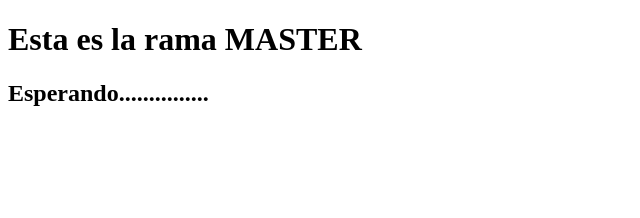
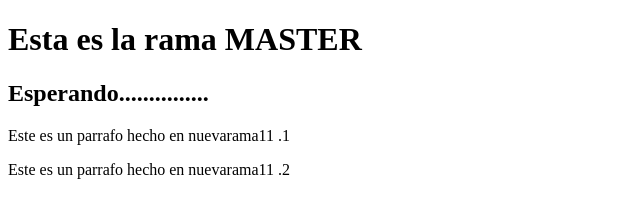
Before and after one commit to AndresRodriguez00/JavaScript, a plain HTML site: page index.html in a window 1280 px wide. Shown: the whole page, without its empty margins (0-640 px from the left). Drawn offline with Linux system fonts and the light colour scheme.

Commit message:
commit 2

```diff
--- a/index.html
+++ b/index.html
@@ -8,6 +8,9 @@
 <body>
     <h1>Esta es la rama MASTER</h1>
     <h2>Esperando...............</h2>
+    <p>Este es un parrafo hecho en nuevarama11 .1</p>
+    <p>Este es un parrafo hecho en nuevarama11 .2</p>
+
     <script src="./curso.js">
     </script>
 </body>
```
